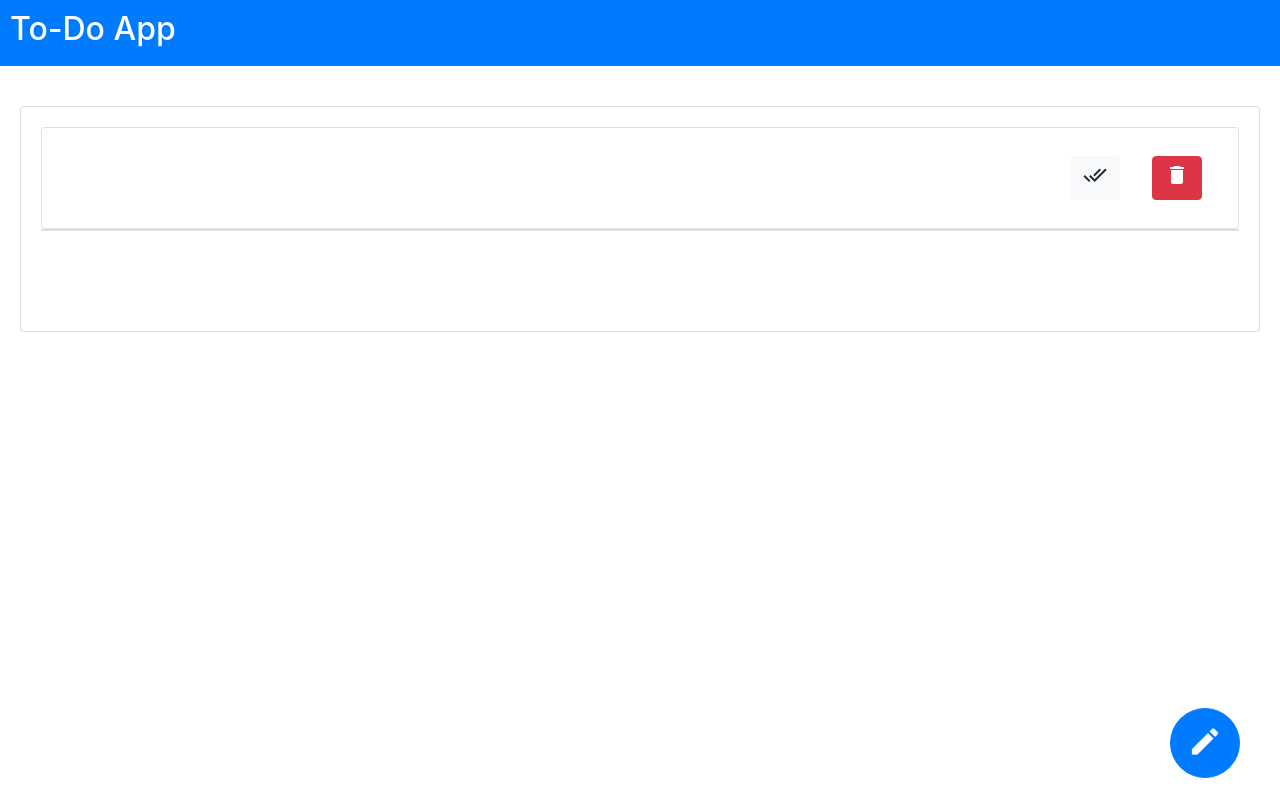
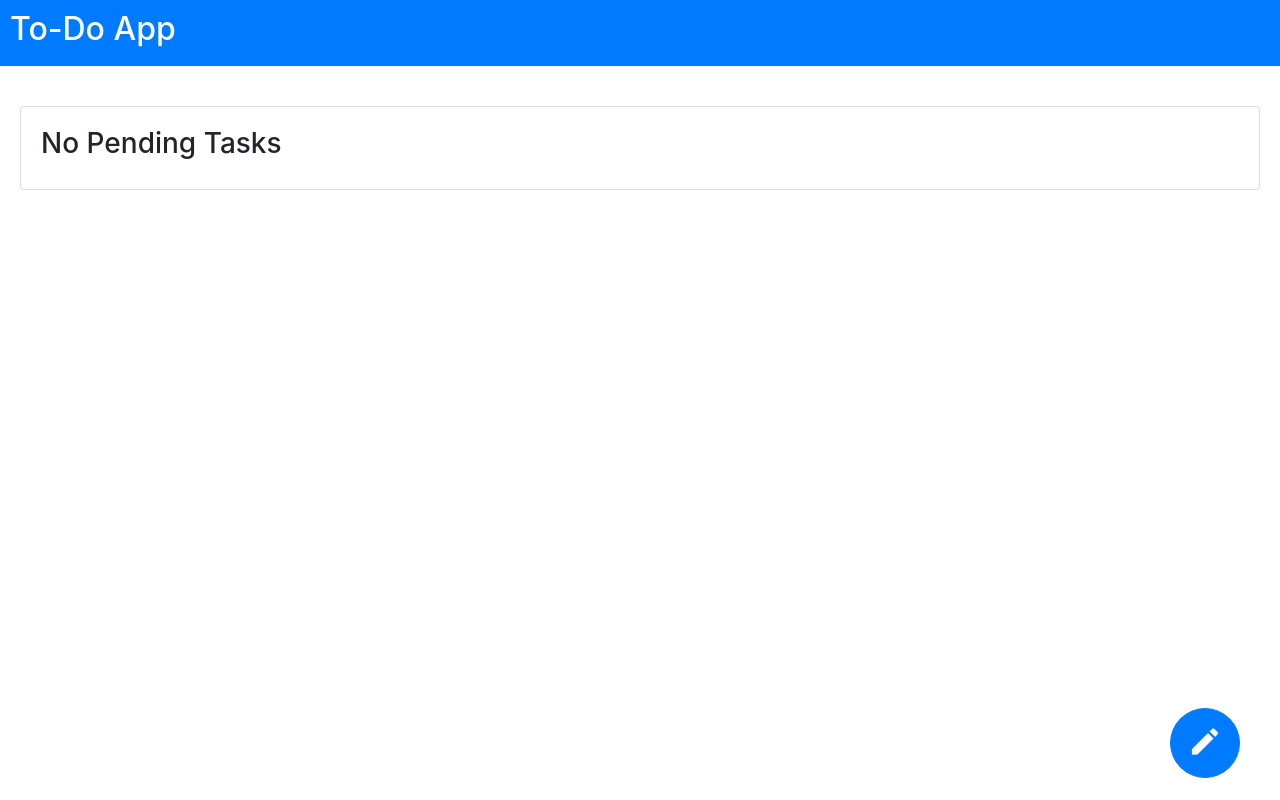
Before and after one commit to rmt002/to-do-React, a React (Create React App) app: page / in a window 1280 px wide. Built offline with nearby package versions, Linux system fonts and the light colour scheme; the HTML template or start-up script is replaced by a standard one.

Commit message:
Final changes

```diff
--- a/public/index.html
+++ b/public/index.html
@@ -24,7 +24,7 @@
       work correctly both with client-side routing and a non-root public URL.
       Learn how to configure a non-root public URL by running `npm run build`.
     -->
-    <title>To-do React</title>
+    <title>To-Do App</title>
   </head>
   <body>
     <noscript>You need to enable JavaScript to run this app.</noscript>
--- a/src/App.css
+++ b/src/App.css
@@ -64,3 +64,8 @@
 .mainCard{
   padding-bottom: 100px;
 }
+
+.titlecard{
+  width: 50%;
+  display: inline-block;
+}
--- a/src/components/To-Do-App.js
+++ b/src/components/To-Do-App.js
@@ -24,12 +24,6 @@ export class ToDoApp extends Component {
             // {id:3,done:false,description:"This is  dto do"}
         ]
     }
-    componentDidMount=()=>{
-        if(this.state.toDoArray.length===0){
-
-        }
-    }
-
     saveAllStates=()=>{
         localStorage.setItem('appState', JSON.stringify(this.state));
     }
@@ -111,6 +105,20 @@ export class ToDoApp extends Component {
     }
 
     render() {
+        if(this.state.toDoArray.length===0){
+            return(
+                <div>
+                <Card>
+                    <Card.Body>
+                        <h3>No Pending Tasks</h3>
+                    </Card.Body>
+                </Card>
+                <ToDoInput add={this.addToDo}/>
+            </div>
+            )
+
+        }
+        else{
             return (
                 <div>
                     <Card>
@@ -124,5 +132,6 @@ export class ToDoApp extends Component {
             )
         }
     }
+}
 
 export default ToDoApp
--- a/src/components/To-Do-Header.js
+++ b/src/components/To-Do-Header.js
@@ -10,7 +10,8 @@ export class ToDoHeader extends Component {
             <div>
                 <Card>
                     <Card.Body>
-                        <Nav className="justify-content-end" activeKey="/home">
+                        <h3 className="titlecard">Your Tasks</h3>
+                        <Nav className="justify-content-end deleteConfirm" activeKey="/home">
                             <Nav.Item>
                                 <Nav.Link >
                                     <OverlayTrigger placement='top' overlay={<Tooltip>Mark All Completed</Tooltip>}>
```
Lines whose indentation alone changed are shown as unchanged.
